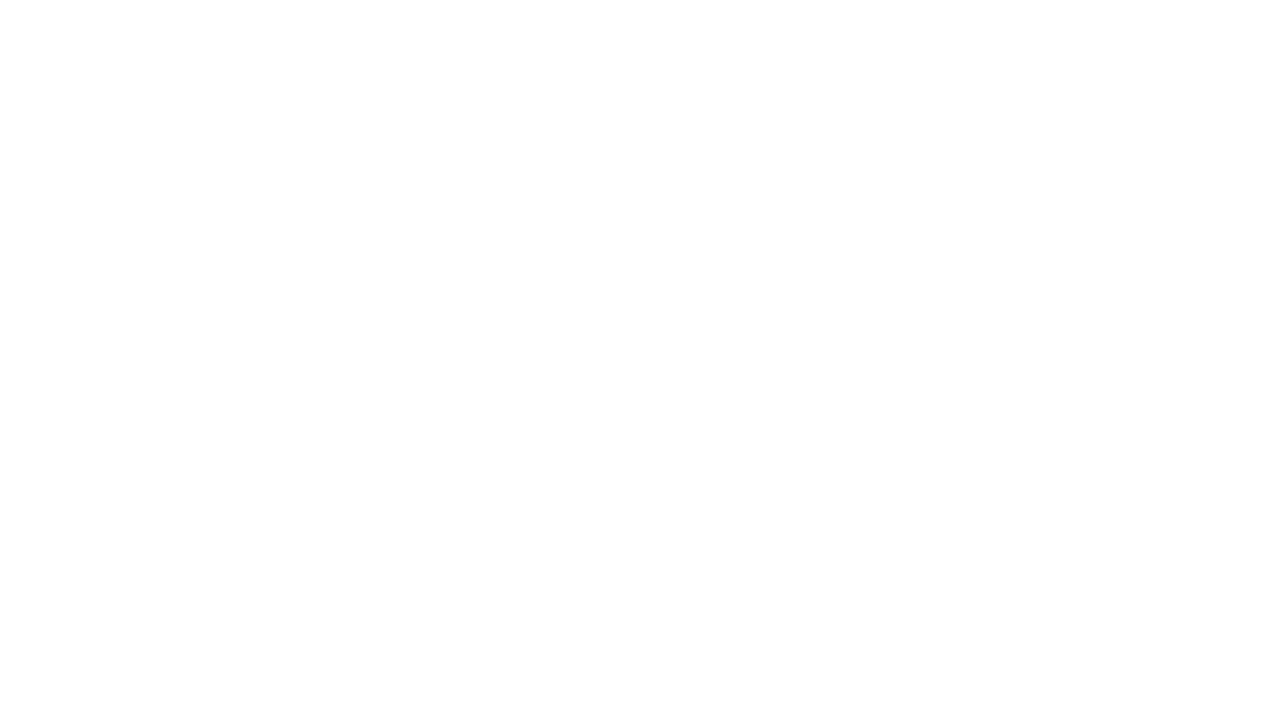
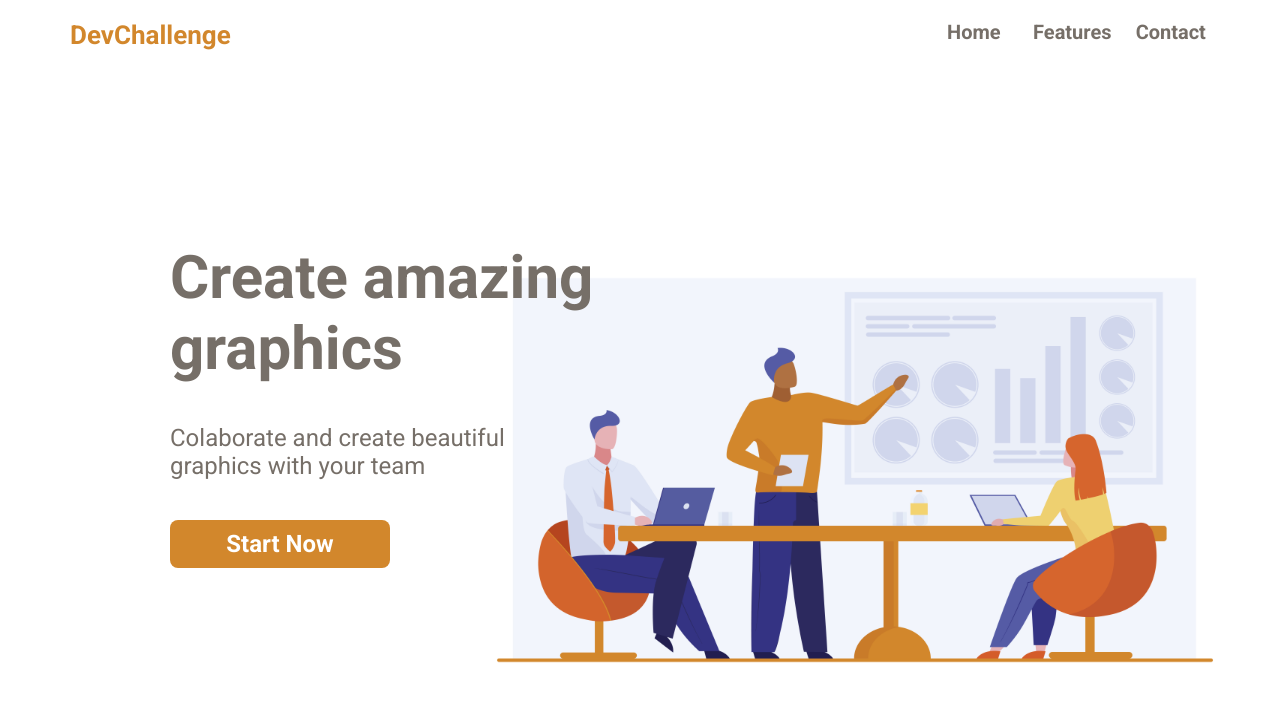
Before and after one commit to jonlima2018/amazing-graph, a React (Create React App) app: page / in a window 1280 px wide. Shown: the top 702 px of the page. Built offline with nearby package versions, Linux system fonts and the light colour scheme.

Commit message:
feat: create page home

```diff
--- a/src/App.js
+++ b/src/App.js
@@ -1,5 +1,7 @@
+import Home from "./pages/Home";
+
 function App() {
-	return <div className="App"></div>;
+	return <Home />;
 }
 
 export default App;
--- /dev/null
+++ b/src/pages/Home/Styled.js
@@ -0,0 +1,28 @@
+import styled from "styled-components";
+import teams from "../../assets/team.jpg";
+
+const Container = styled.div`
+	display: flex;
+	height: 100vh;
+	width: ${({ theme }) => theme.screenWidth.w1};
+	margin: 0 auto;
+
+	background: url(${teams});
+	background-repeat: no-repeat;
+	background-size: 750px 450px;
+	background-position: right center;
+	align-items: center;
+
+	.home__containt {
+		margin-top: -130px;
+		margin-left: 120px;
+		width: 430px;
+
+		h1,
+		p {
+			margin-bottom: 40px;
+		}
+	}
+`;
+
+export default Container;
--- /dev/null
+++ b/src/pages/Home/index.jsx
@@ -0,0 +1,24 @@
+import Button from "../../components/Button";
+import Header from "../../components/Header";
+import Container from "./Styled";
+
+const Home = () => {
+	return (
+		<>
+			<Header />
+			<Container>
+				<div className="home__containt">
+					<h1 className="text text--title">
+						Create amazing graphics
+					</h1>
+					<p className="text text--paragraph">
+						Colaborate and create beautiful graphics with your team
+					</p>
+					<Button title="Start Now" />
+				</div>
+			</Container>
+		</>
+	);
+};
+
+export default Home;
```
